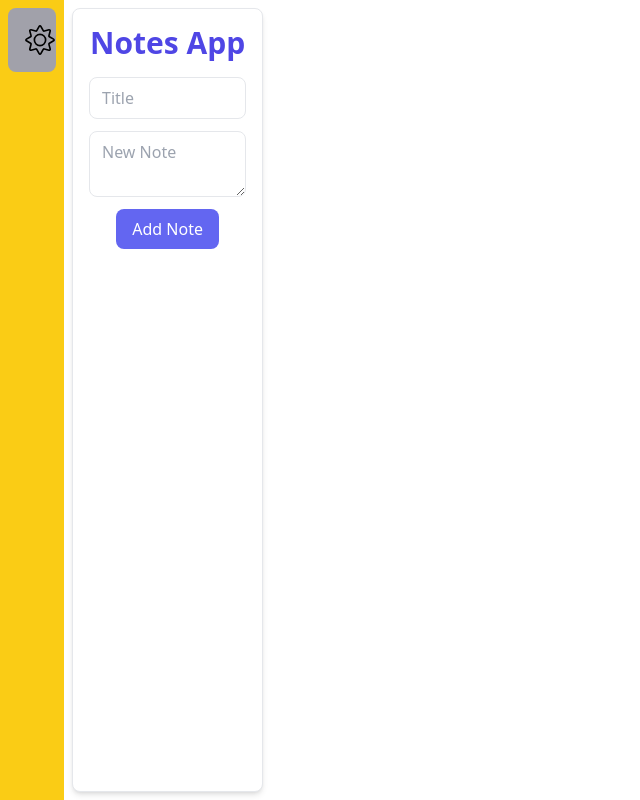
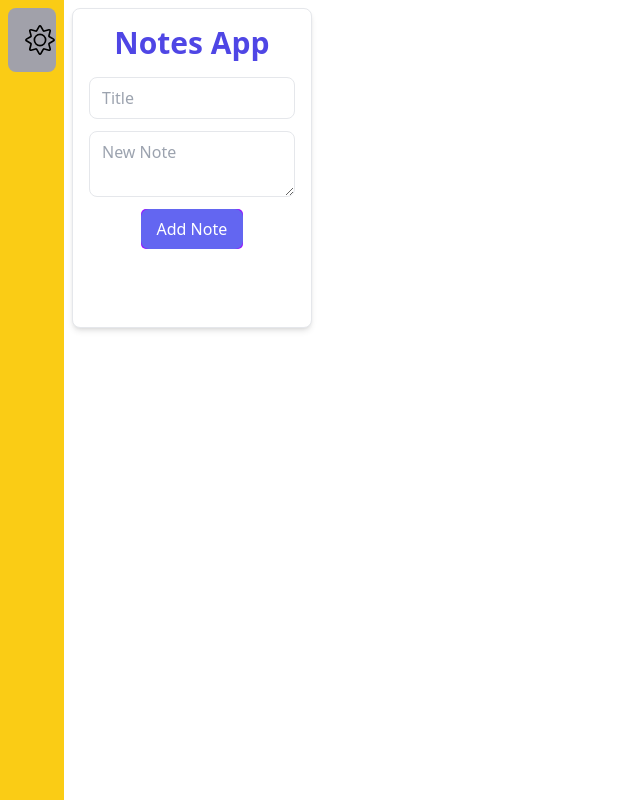
Before and after one commit to rahul-srivastava-codes/react-Notes-app, a React (Vite) app: page / in a window 1280 px wide. Shown: the whole page, without its empty margins (0-640 px from the left). Built offline with nearby package versions, Linux system fonts and the light colour scheme.

Commit message:
framer-motion added

```diff
--- a/package.json
+++ b/package.json
@@ -10,6 +10,7 @@
     "preview": "vite preview"
   },
   "dependencies": {
+    "@reduxjs/toolkit": "^2.7.0",
     "axios": "^1.8.4",
     "motion": "^12.7.4",
     "react": "^19.0.0",
--- a/src/Components/NoteCard.jsx
+++ b/src/Components/NoteCard.jsx
@@ -10,6 +10,10 @@ const deletebut = {
   alignItems: "center",
   justifyContent: "center",
   color: "white",
+};
+const box = {
+  backgroundColor: "#9911ff",
+  borderRadius: 5,
 };
 
 const editbut = {
@@ -25,8 +29,9 @@ const editbut = {
 
 function NoteCard({ data, deletenode, editnode }) {
   return (
-    <div className="flex flex-col gap-4 p-4 w-full md:w-2/3 mx-auto">
+    <div className="flex flex-col gap-4 p-4 flex-wrap md:w-2/3">
       {data.map((item, index) => (
+        <motion.div whileHover={{ scale: 1.05 }} style={box}>
           <div
             key={index}
             className="flex justify-between items-start p-4 border rounded shadow bg-white"
@@ -64,6 +69,7 @@ function NoteCard({ data, deletenode, editnode }) {
               </motion.div>
             </div>
           </div>
+        </motion.div>
       ))}
     </div>
   );
--- a/src/Components/NoteForm.jsx
+++ b/src/Components/NoteForm.jsx
@@ -1,7 +1,8 @@
 import { useState } from "react";
 import NoteCard from "./NoteCard";
+import * as motion from "motion/react-client";
 
-function NoteForm() {
+function NoteForm({ mode }) {
   const [data, setData] = useState([]);
   const [title, settitle] = useState("");
   const [content, setcontent] = useState("");
@@ -39,14 +40,25 @@ function NoteForm() {
       setEditId(id);
     }
   }
-
+  const box = {
+    backgroundColor: "#9911ff",
+    borderRadius: 5,
+  };
   return (
     <div className="flex flex-col md:flex-row justify-between m-2">
       <form
         onSubmit={handleclick}
-        className="flex flex-col items-center px-4 py-4 border rounded-lg shadow-md w-full w-[40vw] bg-white"
+        className={`flex flex-col items-center px-4 py-4 border rounded-lg shadow-md w-[30vw] h-[40vh]  ${
+          mode ? "bg-zinc-800" : "bg-white"
+        }`}
       >
-        <h3 className="text-3xl font-bold text-indigo-600 mb-4">Notes App</h3>
+        <h3
+          className={`text-3xl font-bold ${
+            mode ? "text-white" : "text-indigo-600"
+          }  mb-4`}
+        >
+          Notes App
+        </h3>
 
         <input
           className="w-full px-3 py-2 mb-3 border rounded-lg"
@@ -64,10 +76,11 @@ function NoteForm() {
           onChange={(e) => setcontent(e.target.value)}
           required
         />
-
-        <button className="px-4 py-2 bg-indigo-500 hover:bg-indigo-600 text-white rounded-lg">
-          {isEdit ? "Update Note" : "Add Note"}
-        </button>
+        <motion.div whileHover={{ scale: 1.1 }} style={box}>
+          <button className="px-4 py-2 bg-indigo-500 hover:bg-indigo-600 text-white rounded-lg">
+            {isEdit ? "Update Note" : "Add Note"}
+          </button>
+        </motion.div>
       </form>
 
       <NoteCard data={data} deletenode={deletenode} editnode={editnode} />
```
Also changed, not shown: 1 other file (tests, documents, lock files or other folders). Lines whose indentation alone changed are shown as unchanged.
